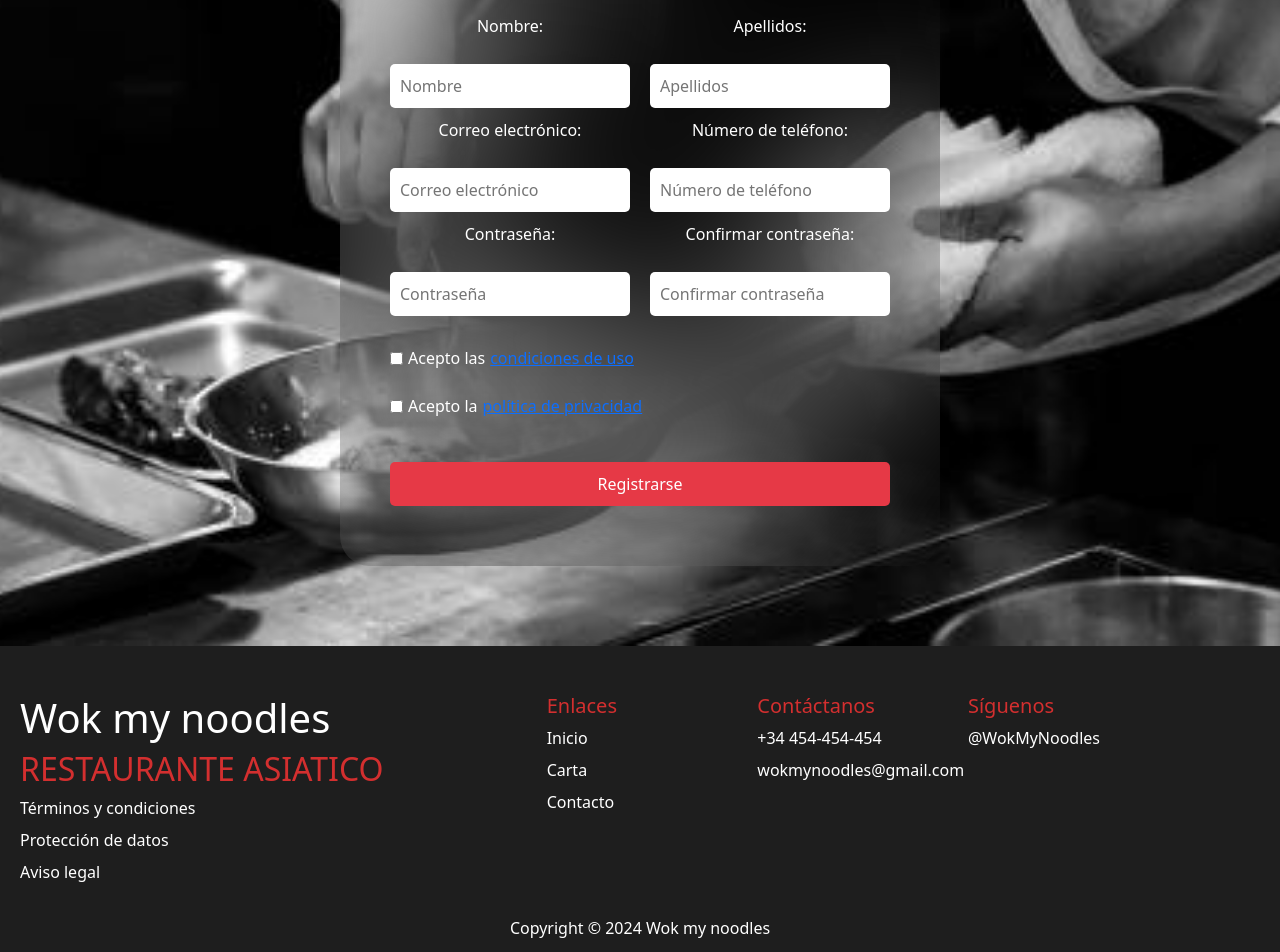
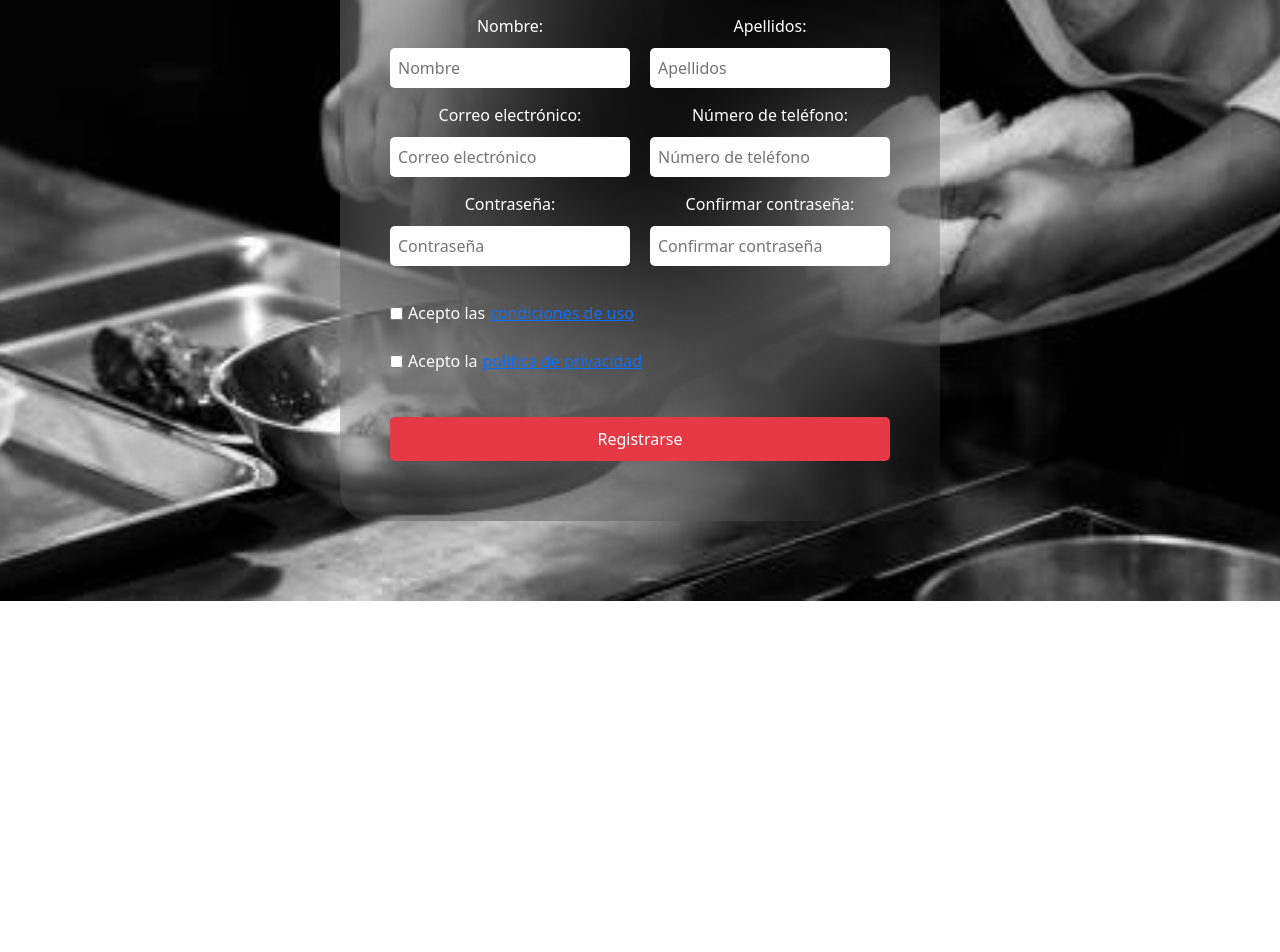
Before and after one commit to borjalopez11/Frontend_tfg, an Angular app: page /signIn in a window 1280 px wide. Shown: the part 240-1192 px from the top of the page. After the commit the page ends 841 px from the top, so only its background shows below. Built offline with nearby package versions, Linux system fonts and the light colour scheme.

Commit message:
fix: without footer in login&signin

```diff
--- a/src/app/app.component.html
+++ b/src/app/app.component.html
@@ -1,5 +1,5 @@
 <div>
-<app-navbar></app-navbar>
-<router-outlet></router-outlet>
-<app-footer></app-footer>
+  <app-navbar></app-navbar>
+  <router-outlet></router-outlet>
+  <app-footer *ngIf="!isLoginOrRegister"></app-footer>
 </div>
--- a/src/app/app.component.ts
+++ b/src/app/app.component.ts
@@ -1,15 +1,35 @@
 import { Component } from '@angular/core';
-import { RouterOutlet } from '@angular/router';
+import {NavigationEnd, Router, RouterOutlet} from '@angular/router';
 import {NavbarComponent} from "./componentes/navbar/navbar.component";
 import {FooterComponent} from "./componentes/footer/footer.component";
+import {NgIf} from "@angular/common";
+import {filter} from "rxjs";
 
 @Component({
   selector: 'app-root',
   standalone: true,
-  imports: [RouterOutlet, NavbarComponent, FooterComponent],
+  imports: [RouterOutlet, NavbarComponent, FooterComponent, NgIf],
   templateUrl: './app.component.html',
   styleUrl: './app.component.css'
 })
 export class AppComponent {
   title = 'frontend2';
+
+  isLoginOrRegister: boolean = false;
+
+  constructor(private router: Router) {}
+
+  ngOnInit(): void {
+    // Escuchar los cambios de la ruta
+    this.router.events.pipe(
+      filter(event => event instanceof NavigationEnd)
+    ).subscribe(() => {
+      // Verificar si estamos en la página de 'registro' o 'login'
+      const currentRoute = this.router.url;
+      this.isLoginOrRegister = currentRoute.includes('signIn') || currentRoute.includes('login');
+    });
+  }
+
+
+
 }
--- a/src/app/app.routes.ts
+++ b/src/app/app.routes.ts
@@ -1,6 +1,6 @@
-import { Routes } from '@angular/router';
-import {LandingPageComponent} from "./componentes/INICIO/landing-page/landing-page.component";
-import {FormularioComponent} from "./componentes/CONTACTO/formulario/formulario.component";
+import {RouterModule, Routes} from '@angular/router';
+import {LandingPageComponent} from "./componentes/inicio/landing-page/landing-page.component";
+import {FormularioComponent} from "./componentes/contacto/formulario/formulario.component";
 import {RegistroSesionComponent} from "./componentes/registro-sesion/registro-sesion.component";
 import {CartaComponent} from "./componentes/carta/carta.component";
 
--- a/src/app/componentes/INICIO/div3/div3.component.html
+++ b/src/app/componentes/INICIO/div3/div3.component.html
@@ -9,7 +9,7 @@
     </p>
     <img src="../../../../assets/img/moneda.png" alt="moneda" class="moneda img-fluid">
     <br>
-    <button class="rounded-5 mt-5 px-5">¡Regístrate ya!</button>
+    <button routerLink="/signIn" class="rounded-5 mt-5 px-5">¡Regístrate ya!</button>
   </div>
 </div>
 </div>
--- a/src/app/componentes/INICIO/div3/div3.component.ts
+++ b/src/app/componentes/INICIO/div3/div3.component.ts
@@ -1,9 +1,12 @@
 import { Component } from '@angular/core';
+import {RouterLink} from "@angular/router";
 
 @Component({
   selector: 'app-div3',
   standalone: true,
-  imports: [],
+  imports: [
+    RouterLink
+  ],
   templateUrl: './div3.component.html',
   styleUrl: './div3.component.css'
 })
--- a/src/app/componentes/inicio-sesion/inicio-sesion.component.html
+++ b/src/app/componentes/inicio-sesion/inicio-sesion.component.html
@@ -38,7 +38,7 @@
 
         <p class="auth-register-text">
           ¿Aún no tienes cuenta?
-          <a href="/registrarse">Regístrate aquí</a>
+          <a routerLink="/signIn">Regístrate aquí</a>
         </p>
 
         <div class="auth-divider">o continuar como</div>
--- a/src/app/componentes/inicio-sesion/inicio-sesion.component.ts
+++ b/src/app/componentes/inicio-sesion/inicio-sesion.component.ts
@@ -1,6 +1,6 @@
 import { Component } from '@angular/core';
 import {AuthService} from "../../servicios/auth.service";
-import {Router} from "@angular/router";
+import {Router, RouterLink} from "@angular/router";
 import {FormsModule} from "@angular/forms";
 import {NgIf} from "@angular/common";
 
@@ -9,7 +9,8 @@ import {NgIf} from "@angular/common";
   standalone: true,
   imports: [
     FormsModule,
-    NgIf
+    NgIf,
+    RouterLink
   ],
   templateUrl: './inicio-sesion.component.html',
   styleUrl: './inicio-sesion.component.css'
--- a/src/app/componentes/registro-sesion/registro-sesion.component.css
+++ b/src/app/componentes/registro-sesion/registro-sesion.component.css
@@ -11,7 +11,6 @@
   padding: 60px 20px; /* margen interno que da respiración */
   box-sizing: border-box;
 }
-
 
 .container {
   display: flex;
@@ -43,24 +42,31 @@
   display: flex;
   justify-content: space-between;
   width: 100%;
-  gap: 20px;
+  gap: 10px; /* Reducir el espacio entre las columnas */
 }
 
 .form-column {
-  width: 50%;
+  width: 48%; /* Reducir el ancho de cada columna */
   display: flex;
   flex-direction: column;
 }
 
+/* Reducir márgenes y padding en los inputs */
 input[type="text"],
 input[type="email"],
 input[type="tel"],
 input[type="password"] {
   width: 100%;
-  padding: 10px;
-  margin: 10px 0;
+  padding: 8px; /* Reducir padding */
+  margin: 5px 0 15px 0; /* Espacio reducido entre <p> e <input>, y mayor espacio entre inputs */
   border: none;
   border-radius: 5px;
+  font-size: 1rem;
+}
+
+/* Estilo para los <p> (etiquetas) */
+.form-column p {
+  margin-bottom: 5px; /* Reducir el espacio entre el <p> y el <input> */
 }
 
 .conditions {
@@ -77,8 +83,6 @@ input[type="password"] {
   align-items: center;
   gap: 5px; /* Espacio entre el checkbox y el texto */
 }
-
-
 
 .submit-btn {
   width: 100%;
@@ -100,7 +104,7 @@ input[type="password"] {
 @media (max-width: 768px) {
   .form {
     flex-direction: column;
-    gap: 0;
+    gap: 10px; /* Espacio entre los campos al apilar */
   }
 
   .form-column {
```
